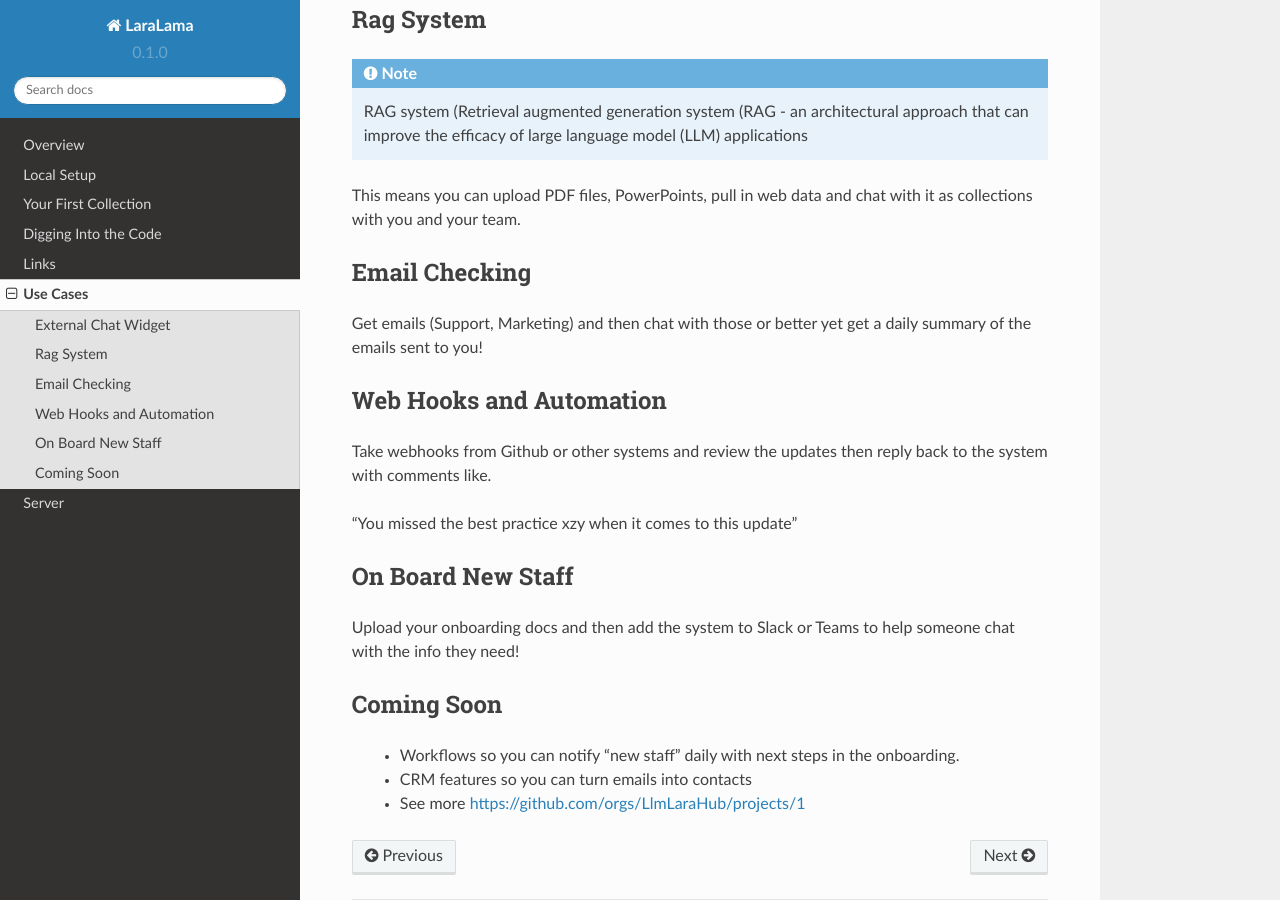
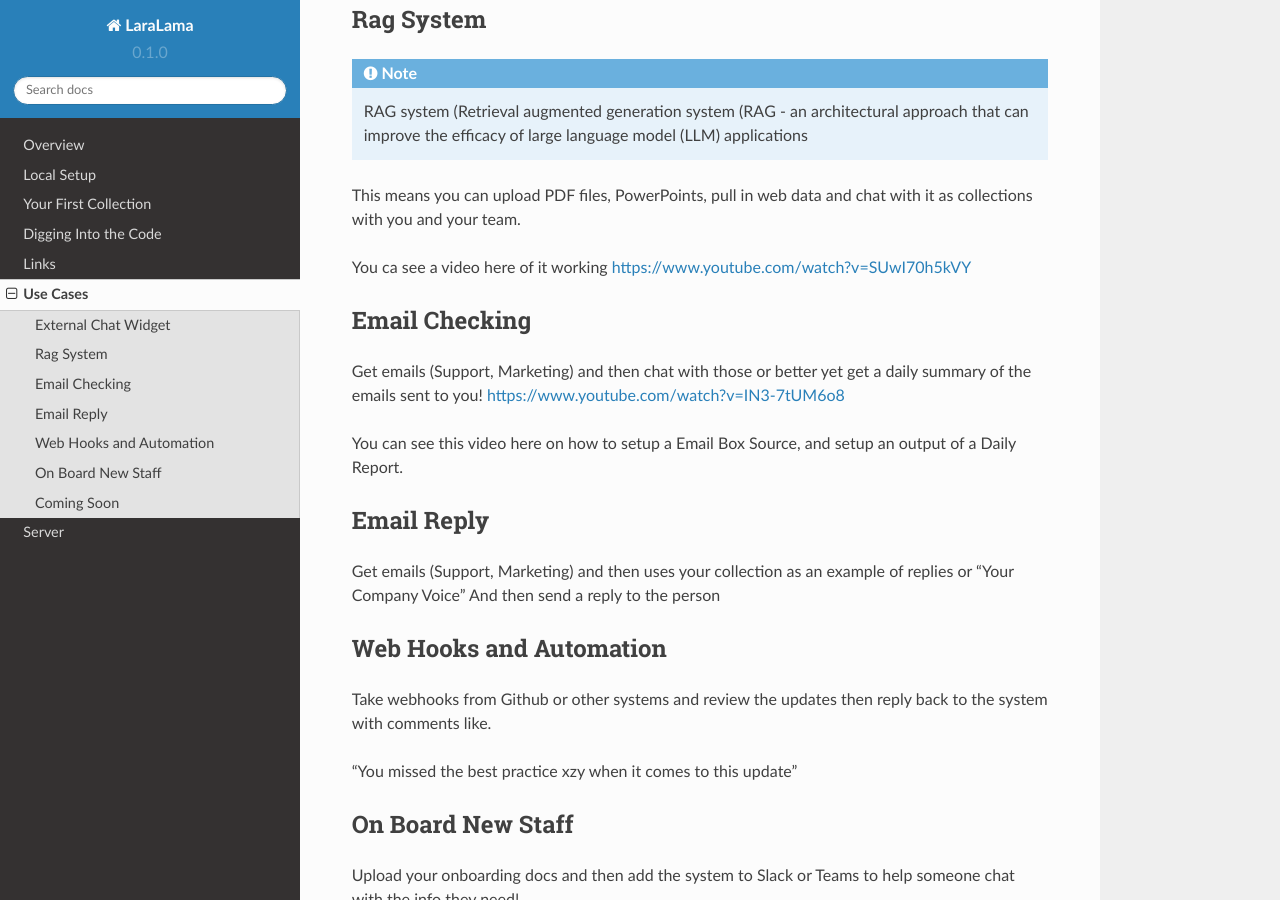
Before and after one commit to LlmLaraHub/larachain-docs, a Sphinx documentation site: the page built from docs/source/usecases.rst, in a window 1280 px wide and 900 px high, scrolled down 1394 px. Built offline with Sphinx 7.4.7 and the Read the Docs theme 2.0.0, drawn with Linux system fonts in a browser that asks for light colours.

Commit message:
update the usecases

```diff
--- a/docs/source/usecases.rst
+++ b/docs/source/usecases.rst
@@ -27,11 +27,23 @@ Rag System
 
 This means you can upload PDF files, PowerPoints, pull in web data and chat with it as collections with you and your team.
 
+You ca see a video here of it working https://www.youtube.com/watch?v=SUwI70h5kVY
+
 
 Email Checking
 -------------
 Get emails (Support, Marketing) and then chat with those or better yet
-get a daily summary of the emails sent to you!
+get a daily summary of the emails sent to you! https://www.youtube.com/watch?v=IN3-7tUM6o8
+
+You can see this video here on how to setup a Email Box Source, and setup an output of a Daily Report.
+
+
+
+Email Reply
+-------------
+Get emails (Support, Marketing) and then uses your collection
+as an example of replies or "Your Company Voice"
+And then send a reply to the person
 
 
 Web Hooks and Automation
```
